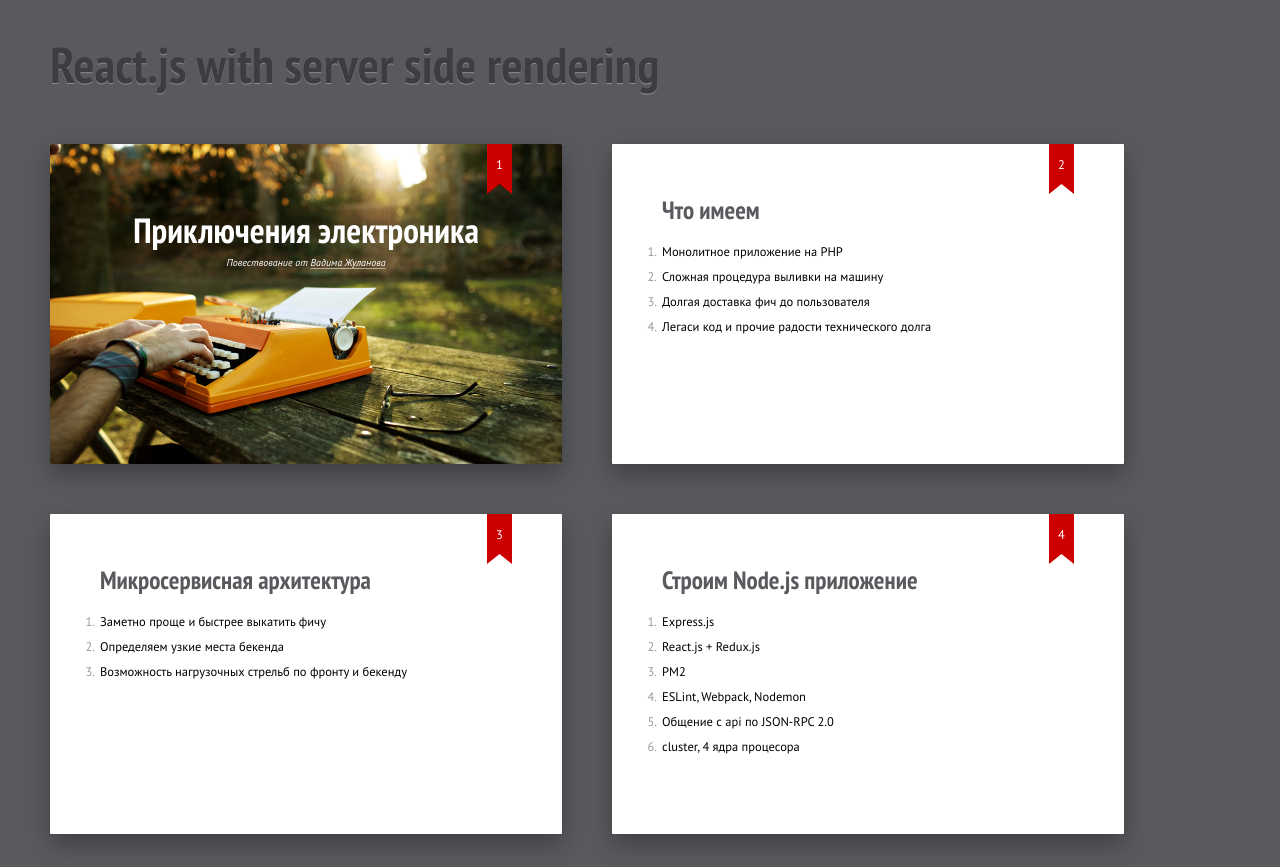
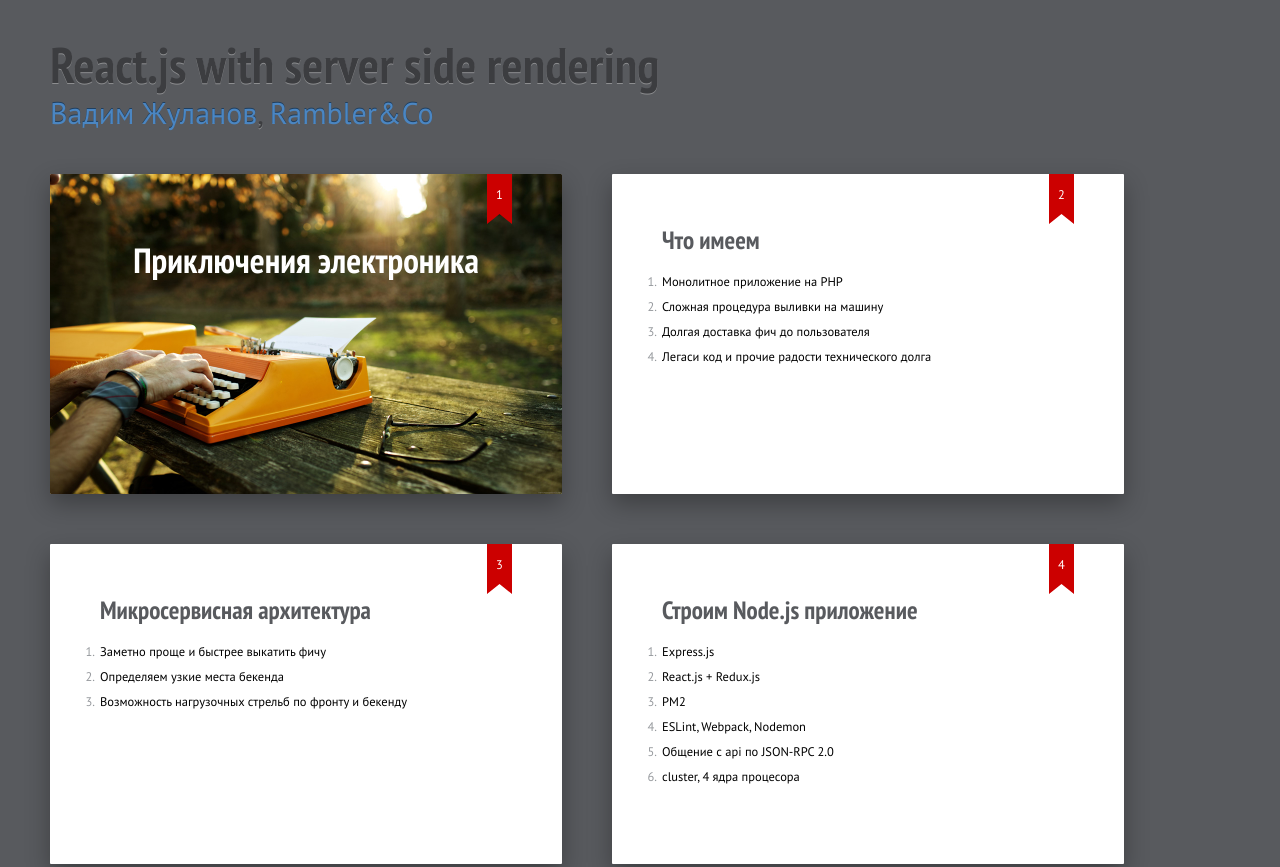
Before and after one commit to maiordom/maiordom.github.io, a website: page projects/react-ssr/index.html in a window 1280 px wide. Shown: the top 867 px of the page. Drawn offline with Linux system fonts and the light colour scheme.

Commit message:
update react-ssr

```diff
--- a/projects/react-ssr/index.html
+++ b/projects/react-ssr/index.html
@@ -15,10 +15,10 @@
 <body class="shower list">
     <header class="caption">
         <h1>React.js with server side rendering</h1>
+        <p><a href="http://github.com/maiordom">Вадим Жуланов</a>, <a href="rambler-co.ru">Rambler&Co</a></p>
     </header>
     <section class="slide" id="cover">
         <h2>Приключения электроника</h2>
-        <p>Повествование от <a href="http://github.com/maiordom">Вадима Жуланова</a></p>
         <img src="pictures/cover.jpg" alt="" class="cover">
         <style>
             #cover h2 {
@@ -27,16 +27,6 @@
                 text-align:center;
                 font-size:70px;
                 }
-            #cover p {
-                margin:10px 0 0;
-                text-align:center;
-                color:#FFF;
-                font-style:italic;
-                font-size:20px;
-                }
-                #cover p a {
-                    color:#FFF;
-                    }
         </style>
     </section>
     <section class="slide">
```
